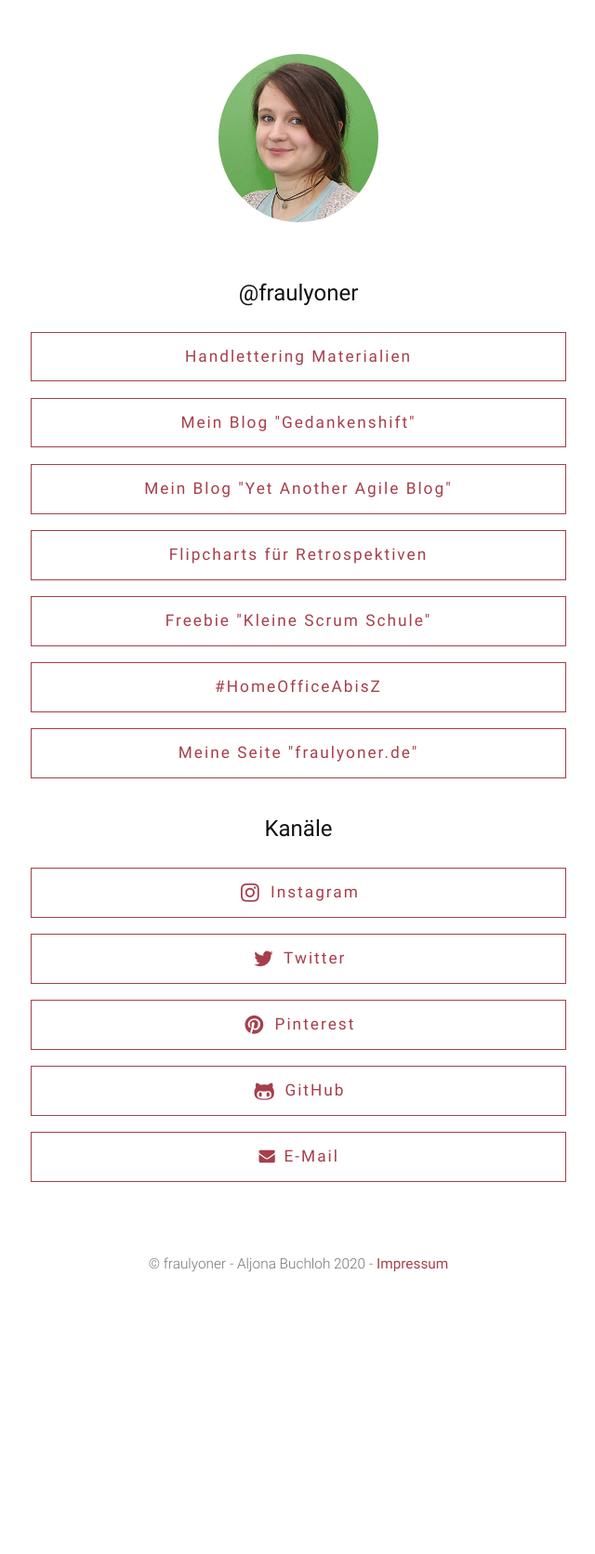
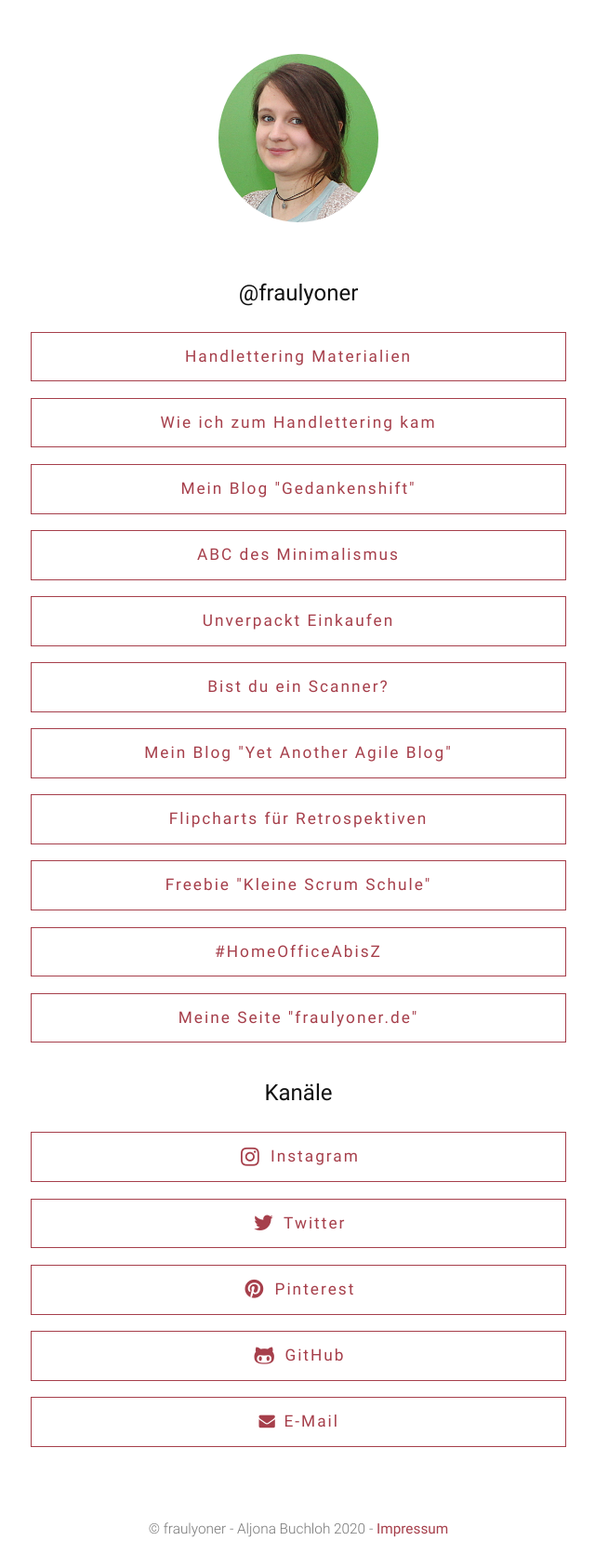
Before and after one commit to fraulyoner/fraulyoner.github.io, a Jekyll site: the page built from link-tree.html, in a window 1280 px wide. Shown: the whole page at 93% size, without its empty margins (319-959 px from the left). Built offline with Jekyll 4.4.1, drawn with Linux system fonts in a browser that asks for light colours; before the commit the page ends 1386 px from its top, so only the background shows below that.

Commit message:
Update link tree

```diff
--- a/link-tree.html
+++ b/link-tree.html
@@ -8,8 +8,20 @@ layout: default
     <a class="button" target="_blank" href="{{ site.links.blog }}nachhaltigkeit/2018/07/18/auswahl-handlettering-werkzeug.html">
       Handlettering Materialien
     </a>
+    <a class="button" target="_blank" href="{{ site.links.blog }}perspektive/2020/01/23/tipps-beim-erlernen-einer-neuen-faehigkeit-meine-handlettering-story.html">
+      Wie ich zum Handlettering kam
+    </a>
     <a class="button" target="_blank" href="{{ site.links.blog }}">
       Mein Blog "Gedankenshift"
+    </a>
+    <a class="button" target="_blank" href="{{ site.links.blog }}perspektive/2019/10/14/abc-des-minimalismus.html">
+      ABC des Minimalismus
+    </a>
+    <a class="button" target="_blank" href="{{ site.links.blog }}nachhaltigkeit/2019/09/16/einkaufen-im-unverpackt-laden.html">
+      Unverpackt Einkaufen
+    </a>
+    <a class="button" target="_blank" href="{{ site.links.blog }}perspektive/2018/09/14/wenn-man-alles-kann.html">
+      Bist du ein Scanner?
     </a>
     <a class="button" target="_blank" href="{{ site.links.agile }}">
       Mein Blog "Yet Another Agile Blog"
```
